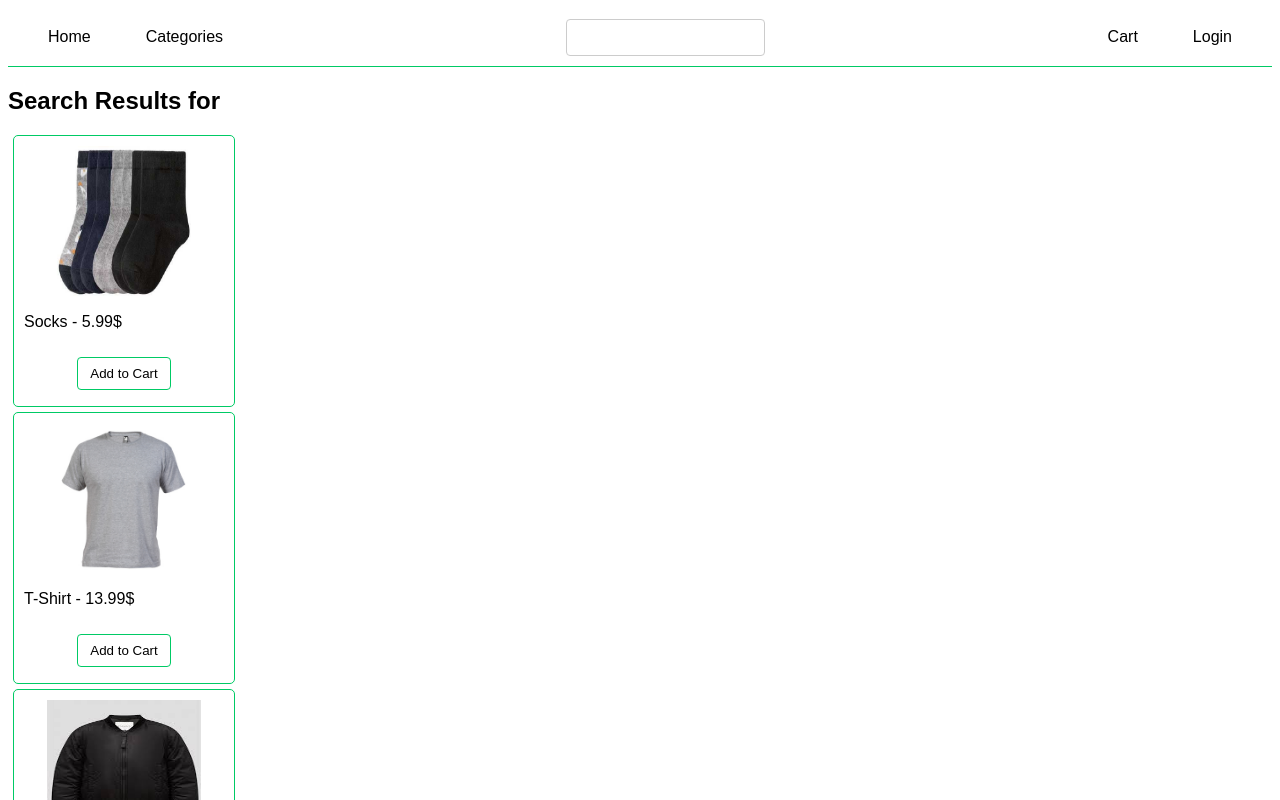
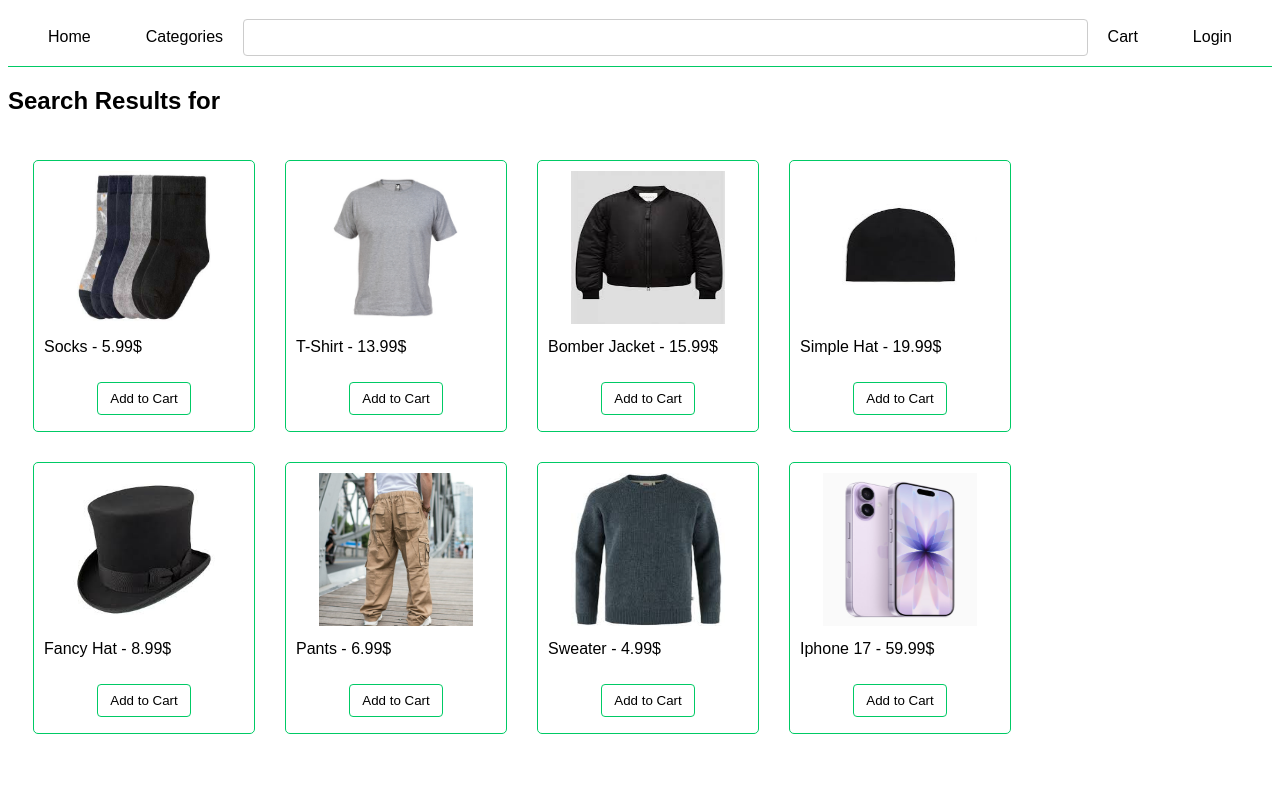
Before and after one commit to DeDKiK/shop, a React app: page /search in a window 1280 px wide. Shown: the top 800 px of the page. Built offline with nearby package versions, Linux system fonts and the light colour scheme.

Commit message:
feat: enhance Navbar and SearchPage styles for improved search functionality and layout

```diff
--- a/src/AppComponents/navbar/navbar.tsx
+++ b/src/AppComponents/navbar/navbar.tsx
@@ -38,7 +38,7 @@ function Navbar() {
       </div>
 
       <div className={styles.navSearch}>
-        <form onSubmit={handleSearch}>
+        <form className={styles.navSearchForm} onSubmit={handleSearch}>
           <input
             type="search"
             value={searchValue}
--- a/src/AppComponents/navbar/navbarStyle.module.css
+++ b/src/AppComponents/navbar/navbarStyle.module.css
@@ -40,27 +40,34 @@
 }
 
 /* SEARCH */
-.navSearch form {
+
+.navSearch {
   flex: 1;
   min-width: 180px;
   max-width: 1000px;
   display: flex;
 }
 
-.navSearch > form > input[type="search"] {
+.navSearchForm {
+  flex: 1;
+  min-width: 180px;
+  max-width: 1000px;
+  display: flex;
+}
+.navSearch input {
   width: 100%;
   padding: 10px;
   border: 1px solid #ccc;
   border-radius: 4px;
-  /* margin-right: 100px; */
   flex: 1;
 }
 
-.navbar input[type="search"]:focus {
+.navbar input:focus {
   border-color: #00ca65;
   outline: none;
 }
 
+/* DROPDOWN */
 .dropdownCategory {
   position: relative;
   display: inline-block;
--- a/src/pages/CategoryPage/CategoryPage.tsx
+++ b/src/pages/CategoryPage/CategoryPage.tsx
@@ -15,7 +15,7 @@ export default function categoryPage() {
       <h1>{category}</h1>
 
       {filteredItems.length === 0 ? (
-        <p>No Items in this category</p>
+        <p>No Items in {category}</p>
       ) : (
         <div className={styles.itemsContainer}>
           {filteredItems.map((item) => (
--- a/src/pages/SearchPage/SearchPage.tsx
+++ b/src/pages/SearchPage/SearchPage.tsx
@@ -1,6 +1,7 @@
 import { useSearchParams } from "react-router-dom";
 import { items } from "../../AppComponents/items";
 import ItemCard from "../../AppComponents/itemCard/itemCard";
+import styles from "../HomePage/homePageStyle.module.css";
 
 function searchPage() {
   const [searchParams] = useSearchParams();
@@ -20,7 +21,11 @@ function searchPage() {
         {foundItems.length === 0 ? (
           <p>No items found for "{decoded}"</p>
         ) : (
-          foundItems.map((item) => <ItemCard key={item.id} item={item} />)
+          <div className={styles.itemsContainer}>
+            {foundItems.map((item) => (
+              <ItemCard key={item.id} item={item} />
+            ))}
+          </div>
         )}
       </div>
     </div>
```
